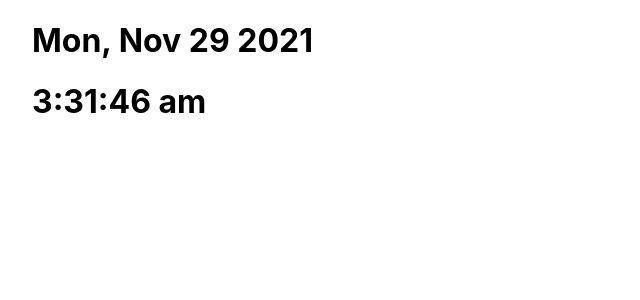
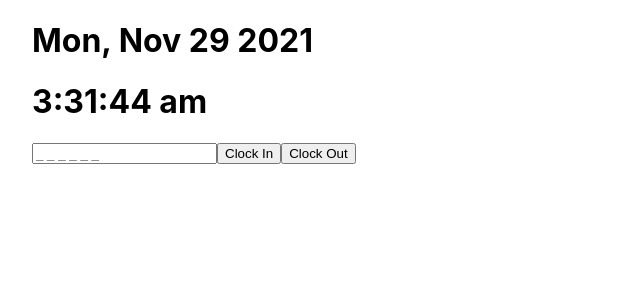
Before and after one commit to Mathew29/Clockin-Clockout, a Next.js app: page / in a window 1280 px wide. Shown: the top 300 px of the page, without its empty margins (0-640 px from the left). Built offline with nearby package versions, Linux system fonts and the light colour scheme.

Commit message:
trying to replace _ with char

```diff
--- /dev/null
+++ b/components/ClockInBar/ClockInBar.js
@@ -0,0 +1,33 @@
+import React, { useEffect, useState } from "react";
+
+const ClockInBar = () => {
+  const initialState = "";
+  const [employeeNumber, setEmployeeNumber] = useState(initialState);
+
+  const replaceText = (val) => {
+    console.log(val.split(" "));
+    // val.split(' ')
+  };
+
+  // const handleSubmit = (evt) = {
+  //   e.preventDefault()
+  // }
+
+  return (
+    <div>
+      <form action="submit">
+        <input
+          type="text"
+          id="clockInOut"
+          placeholder="_ _ _ _ _ _"
+          value={employeeNumber}
+          onChange={(e) => replaceText(e.target.value)}
+        />
+        <button>Clock In</button>
+        <button>Clock Out</button>
+      </form>
+    </div>
+  );
+};
+
+export default ClockInBar;
--- a/pages/index.js
+++ b/pages/index.js
@@ -3,6 +3,7 @@ import Image from "next/image";
 
 import Dates from "../components/Dates/Dates";
 import Times from "../components/Times/Times";
+import ClockInBar from "../components/ClockInBar/ClockInBar";
 
 import styles from "../styles/Home.module.css";
 
@@ -11,6 +12,7 @@ export default function Home() {
     <div className={styles.container}>
       <Dates />
       <Times />
+      <ClockInBar />
     </div>
   );
 }
```
